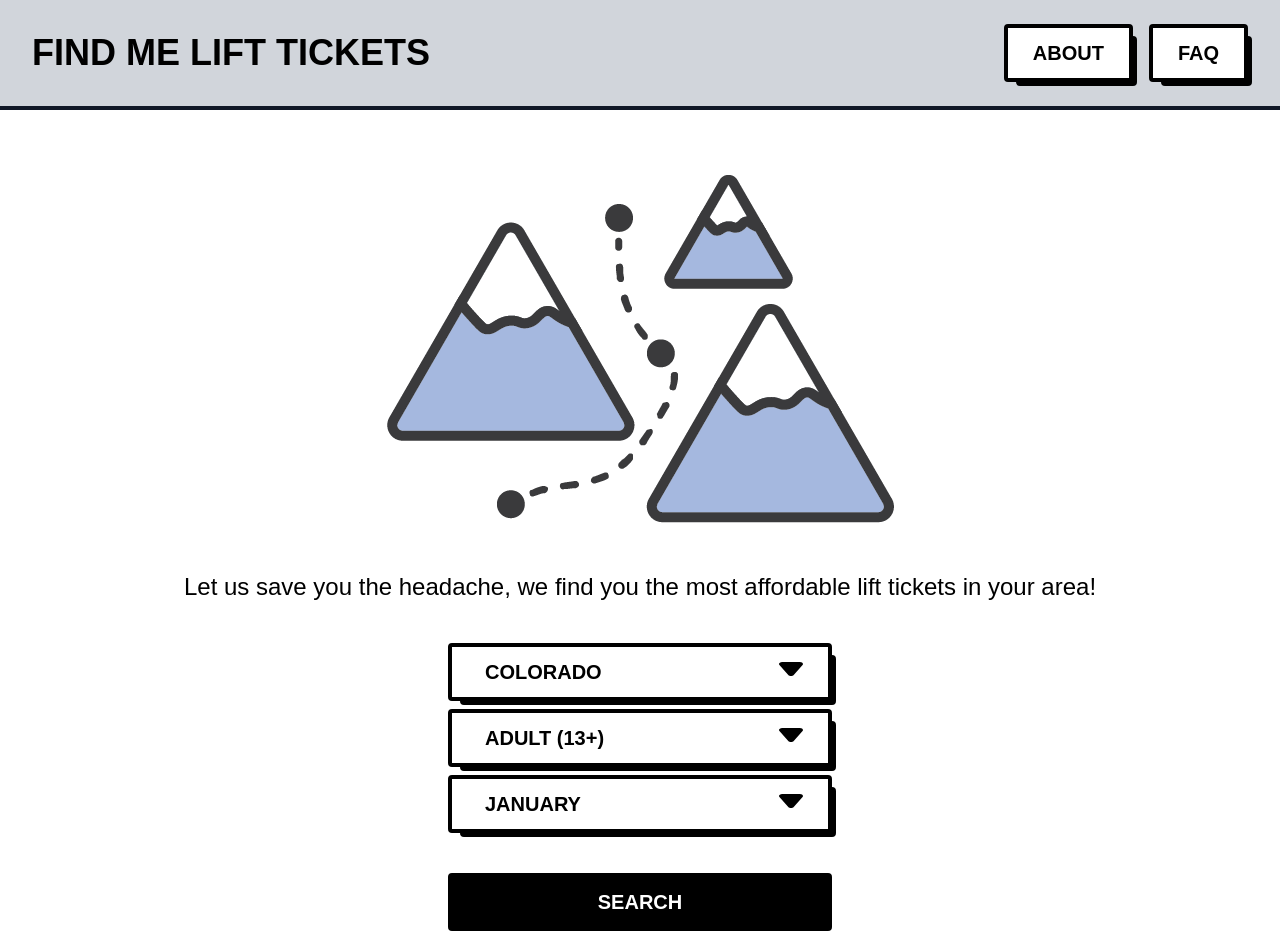
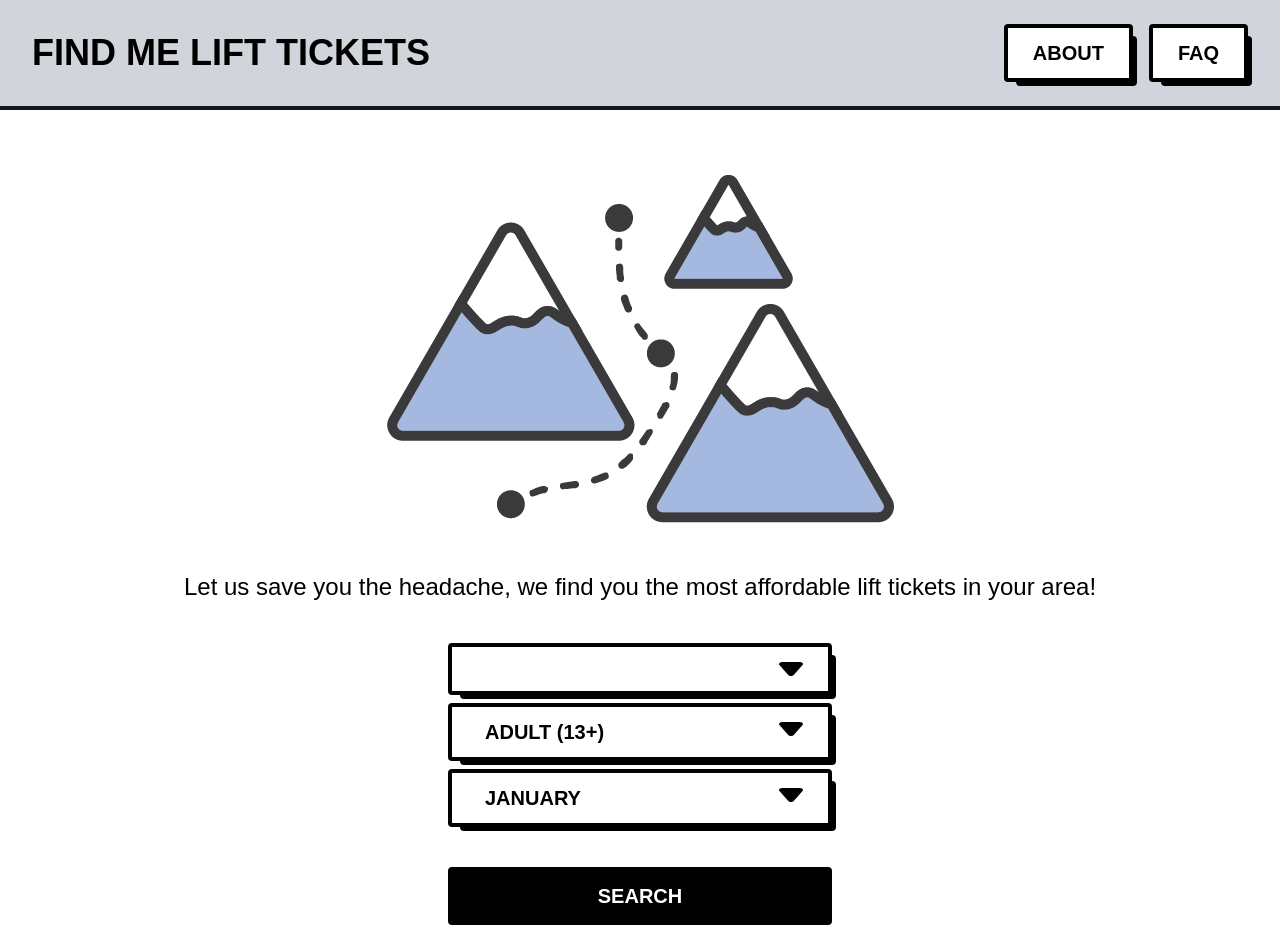
Before and after one commit to JordansArchives/FindMeSkiTickets, a Vue app: page / in a window 1280 px wide. Built offline with nearby package versions, Linux system fonts and the light colour scheme.

Commit message:
Start working on reusable select component

```diff
--- a/src/components/SelectState.vue
+++ b/src/components/SelectState.vue
@@ -1,101 +1,30 @@
-<script setup>
-import { ref } from 'vue';
-import {
-  Listbox,
-  ListboxLabel,
-  ListboxButton,
-  ListboxOptions,
-  ListboxOption,
-} from '@headlessui/vue';
-import dropIcon from './dropDown.vue';
-
-const people = [{ name: 'COLORADO' }, { name: 'WYOMING' }, { name: 'UTAH' }, { name: 'MONTANA' }];
-const selectedPerson = ref(people[0]);
-</script>
-
 <template>
   <div class="w-96">
-    <Listbox v-model="selectedPerson">
-      <div class="relative mt-1">
-        <ListboxButton class="listboxbuttonStyle items-left mt-1 max-h-60 w-full overflow-auto">
-          <span class="flex justify-between truncate text-left pl-2">
-            <span>{{ selectedPerson.name }}</span>
-            <dropIcon class="h-6 w-6" />
-          </span>
-        </ListboxButton>
-
-        <transition
-          leave-active-class="transition duration-100 ease-in"
-          leave-from-class="opacity-100"
-          leave-to-class="opacity-0"
-        >
-          <ListboxOptions class="listboxbuttonStyle absolute mt-1 max-h-60 w-full overflow-auto">
-            <ListboxOption
-              v-slot="{ active, selected }"
-              v-for="person in people"
-              :key="person.name"
-              :value="person"
-              as="template"
-            >
-              <li
-                :class="[
-                  active ? 'bg-gray-900 text-white' : 'text-gray-900',
-                  'relative cursor-default select-none py-2 pr-4 pl-2',
-                ]"
-              >
-                <span :class="[selected ? 'font-medium' : 'font-normal', 'block truncate']">{{
-                  person.name
-                }}</span>
-                <span
-                  v-if="selected"
-                  class="absolute inset-y-0 left-0 flex items-center pl-3 text-black"
-                >
-                </span>
-              </li>
-            </ListboxOption>
-          </ListboxOptions>
-        </transition>
-      </div>
-    </Listbox>
+    <FmstSelect v-model="selectedState" options="options"></FmstSelect>
   </div>
 </template>
 
-<style>
-.listboxbuttonStyle {
-  background-color: white;
-  border: 4px solid black;
-  border-radius: 4px;
-  /* padding: 10px 25px; */
-  font-weight: bold;
-  font-size: 20px;
-  position: relative;
-  color: black;
-}
+<script setup>
+import { ref } from 'vue';
+import FmstSelect from '../components/forms/fmst-select.vue';
 
-.listboxbuttonStyle:after {
-  content: '';
-  border-radius: 4px;
-  position: absolute;
-  background: black;
-  border: 2px solid black;
-  top: 8px;
-  left: 8px;
-  right: -8px;
-  bottom: -8px;
-  z-index: -1;
-}
-
-.listboxbuttonStyle:hover {
-  color: black;
-  border-radius: 4px;
-  background-color: #9fbaff;
-  transition: all 0.3s ease;
-}
-
-.listboxbuttonStyle:hover:after {
-  border-radius: 4px;
-  background-color: white;
-  border: 2px solid black;
-  transition: all 0.3s ease;
-}
-</style>
+const options = [
+  {
+    label: 'Colorado',
+    value: 'CO',
+  },
+  {
+    label: 'Wyoming',
+    value: 'WY',
+  },
+  {
+    label: 'Utah',
+    value: 'UT',
+  },
+  {
+    label: 'Nevada',
+    value: 'NV',
+  },
+];
+const selectedState = ref('CO');
+</script>
--- /dev/null
+++ b/src/components/forms/fmst-select.vue
@@ -0,0 +1,117 @@
+<template>
+  <div class="w-96">
+    <Listbox v-model="selectedValue">
+      <div class="relative mt-1">
+        <ListboxButton class="listboxbuttonStyle items-left mt-1 max-h-60 w-full overflow-auto">
+          <span class="flex justify-between truncate text-left pl-2">
+            <span>{{ selectedValue }}</span>
+            <dropIcon class="h-6 w-6" />
+          </span>
+        </ListboxButton>
+
+        <transition
+          leave-active-class="transition duration-100 ease-in"
+          leave-from-class="opacity-100"
+          leave-to-class="opacity-0"
+        >
+          <ListboxOptions class="listboxbuttonStyle absolute mt-1 max-h-60 w-full overflow-auto">
+            <ListboxOption
+              v-slot="{ active, selected }"
+              v-for="option in options"
+              :key="option.label"
+              :value="option.value"
+              as="template"
+            >
+              <li
+                :class="[
+                  active ? 'bg-gray-900 text-white' : 'text-gray-900',
+                  'relative cursor-default select-none py-2 pr-4 pl-2',
+                ]"
+              >
+                <span :class="[selected ? 'font-medium' : 'font-normal', 'block truncate']">{{
+                  person.name
+                }}</span>
+                <span
+                  v-if="selected"
+                  class="absolute inset-y-0 left-0 flex items-center pl-3 text-black"
+                >
+                </span>
+              </li>
+            </ListboxOption>
+          </ListboxOptions>
+        </transition>
+      </div>
+    </Listbox>
+  </div>
+</template>
+
+<script setup>
+import { Listbox, ListboxButton, ListboxOptions, ListboxOption } from '@headlessui/vue';
+import dropIcon from '../dropDown.vue';
+
+import { ref, watch, defineEmits } from 'vue';
+
+const props = defineProps({
+  value: {
+    type: String,
+    default: '',
+  },
+  options: {
+    type: Array,
+    required: true,
+  },
+});
+
+const selectedValue = ref(props.value);
+
+watch(props.value, (newValue) => {
+  updateValue(newValue);
+});
+
+const updateValue = (newValue) => {
+  selectedValue.value = newValue;
+  // selectedValue.value = event.target.value;
+  emit('update:value', selectedValue.value);
+};
+
+const { emit } = defineEmits(['update:value']);
+</script>
+
+<style>
+.listboxbuttonStyle {
+  background-color: white;
+  border: 4px solid black;
+  border-radius: 4px;
+  font-weight: bold;
+  font-size: 20px;
+  position: relative;
+  color: black;
+}
+
+.listboxbuttonStyle:after {
+  content: '';
+  border-radius: 4px;
+  position: absolute;
+  background: black;
+  border: 2px solid black;
+  top: 8px;
+  left: 8px;
+  right: -8px;
+  bottom: -8px;
+  z-index: -1;
+}
+
+.listboxbuttonStyle:hover {
+  color: black;
+  border-radius: 4px;
+  background-color: #9fbaff;
+  transition: all 0.3s ease;
+}
+
+.listboxbuttonStyle:hover:after {
+  border-radius: 4px;
+  background-color: white;
+  border: 2px solid black;
+  transition: all 0.3s ease;
+}
+</style>
```
